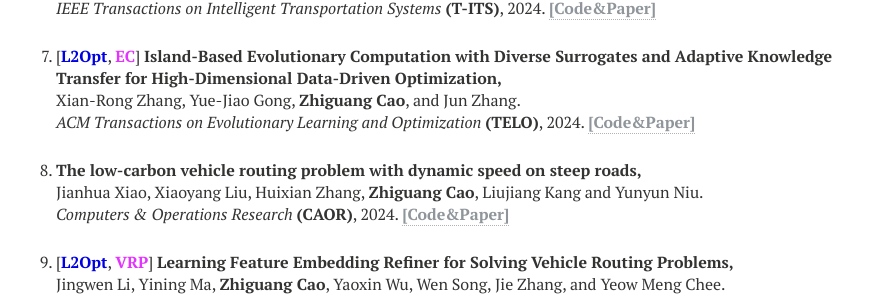
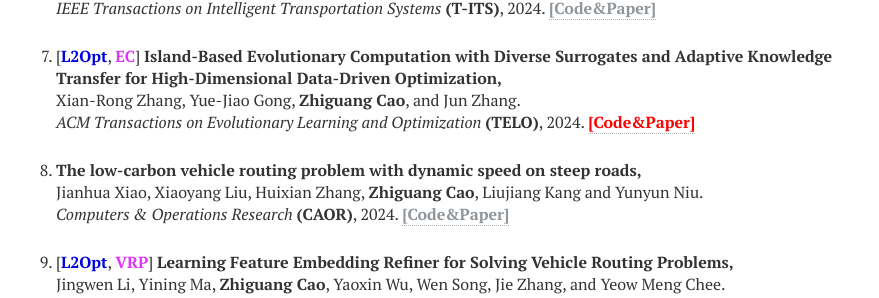
Before and after one commit to zhiguangcaosg/zhiguangcaosg.github.io, a Jekyll site: the page built from publications.md, in a window 1280 px wide. Shown: the part 4224-4522 px from the top of the page, without its empty margins (264-1143 px from the left). Built offline with Jekyll 4.4.1, drawn with Linux system fonts in a browser that asks for light colours; nearby versions of some CDN libraries.

Commit message:
Update publications.html

```diff
--- a/_layouts/publications.html
+++ b/_layouts/publications.html
@@ -492,7 +492,7 @@ div.bibtex pre { font-size: 75%; overflow: auto;  width: 100%; padding: 0em 0em;
 <p>
 [<font color="#0000E3"><b>L2Opt</b></font>, <font color="#E333FF"><b>EC</b></font>] <b>Island-Based Evolutionary Computation with Diverse Surrogates and Adaptive Knowledge Transfer for High-Dimensional Data-Driven Optimization,</b>
 <br>Xian-Rong Zhang, Yue-Jiao Gong, <b>Zhiguang Cao</b>, and Jun Zhang.<br>
-<i> ACM Transactions on Evolutionary Learning and Optimization</i> <b>(TELO)</b>, 2024. <a href="https://zhiguangcaosg.github.io/publications/"> <font color="#8F959A"><b>[Code&Paper]</b> </font></a>
+<i> ACM Transactions on Evolutionary Learning and Optimization</i> <b>(TELO)</b>, 2024. <a href="https://github.com/LabGong/DSKT-DDEA" target="_blank"> <font color="#FF0000"><b>[Code&Paper]</b> </font></a>
 </p>
 </li>
 
```
